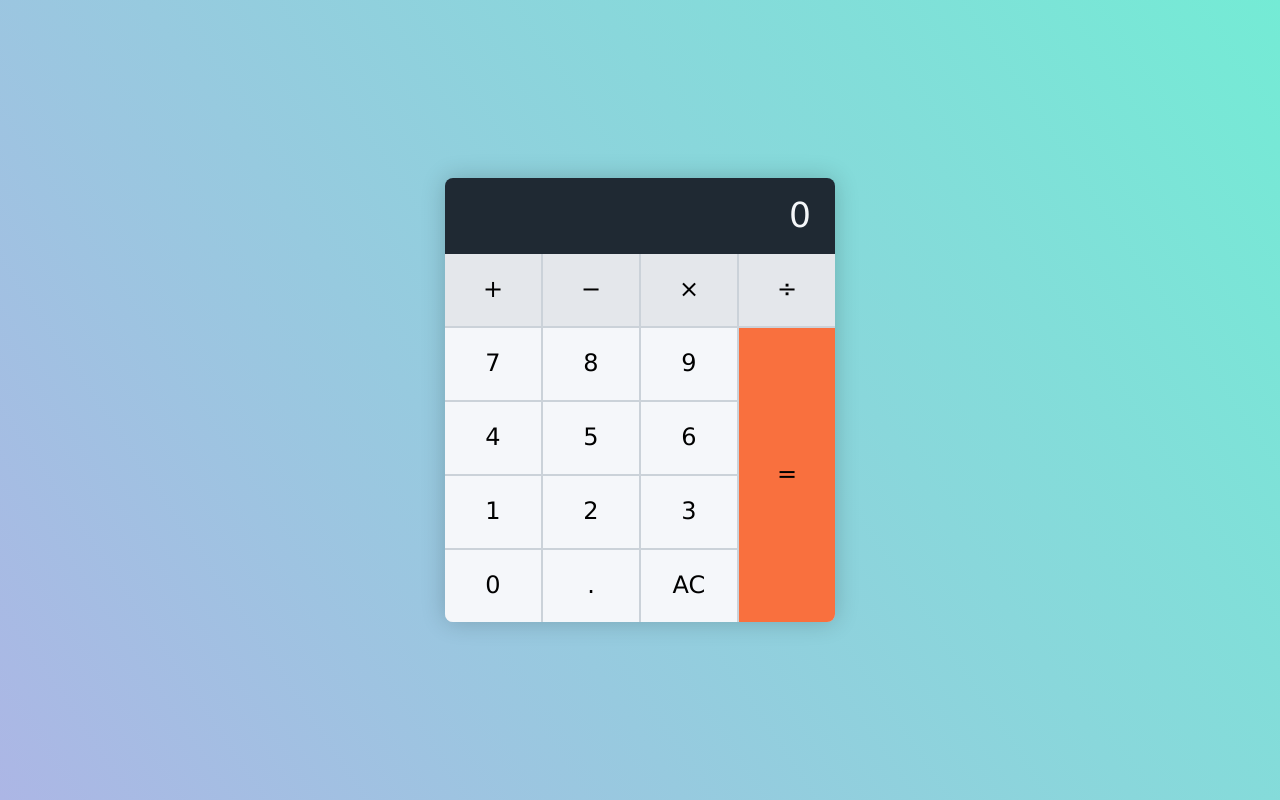
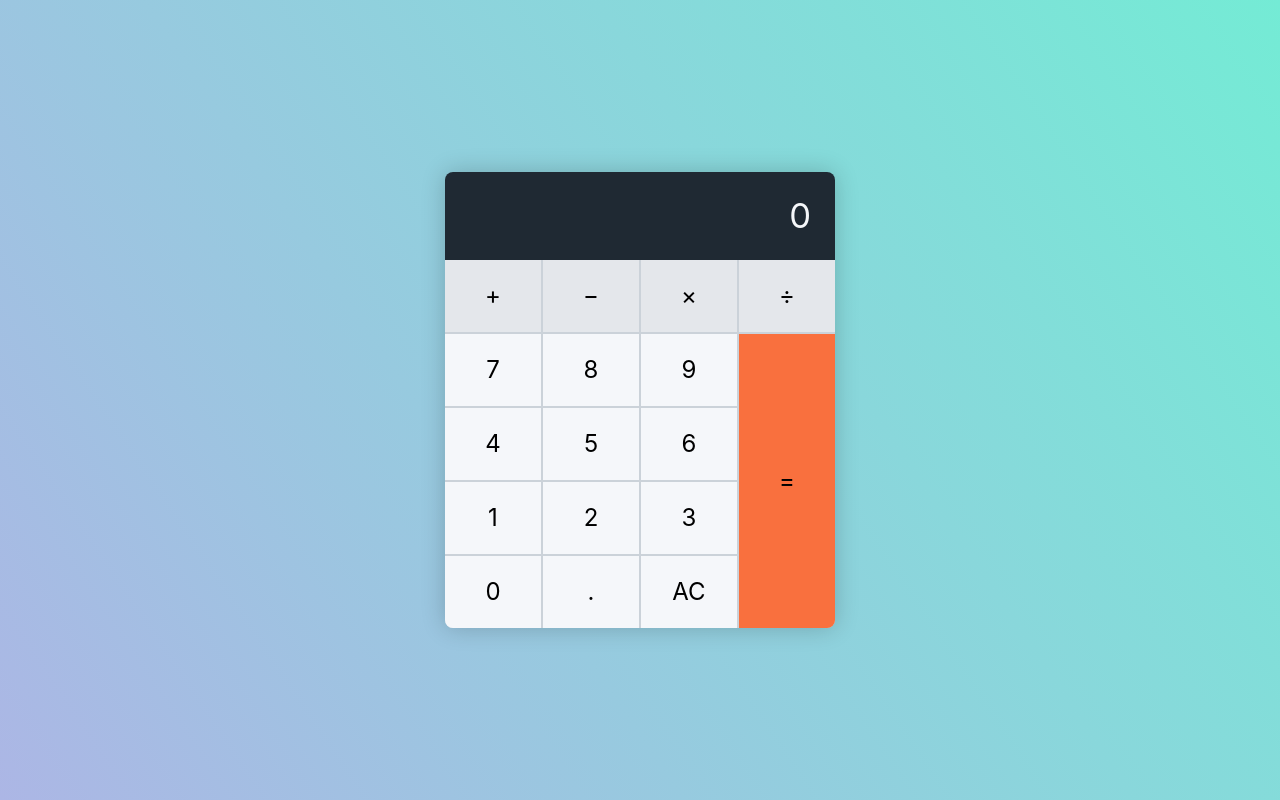
Before and after one commit to jeongeunsung/homework-js, a website: page src/page/calculator-begin/begin/index.html in a window 1280 px wide. Drawn offline with Linux system fonts and the light colour scheme; a web font is replaced by a local one.

Commit message:
[과제] 5주차 과제 작업

```diff
--- a/src/page/calculator-begin/begin/styles/main.css
+++ b/src/page/calculator-begin/begin/styles/main.css
@@ -1,12 +1,12 @@
 @layer base, animation, theme, components, utilities;
 
 @import '/src/assets/styles/_normalize.css' layer(base);
-@import 'src/assets/styles/_normalize.css' layer(base);
-@import 'src/assets/styles/_base.css' layer(base);
+@import '/src/assets/styles/_normalize.css' layer(base);
+@import '/src/assets/styles/_base.css' layer(base);
 
-@import 'src/assets/styles/_animation.css' layer(animation);
+@import '/src/assets/styles/_animation.css' layer(animation);
 
-@import 'src/assets/styles/_theme.css' layer(theme);
+@import '/src/assets/styles/_theme.css' layer(theme);
 @import './_theme.css' layer(theme);
 
 @import './components/_calculator.css' layer(components);
```
